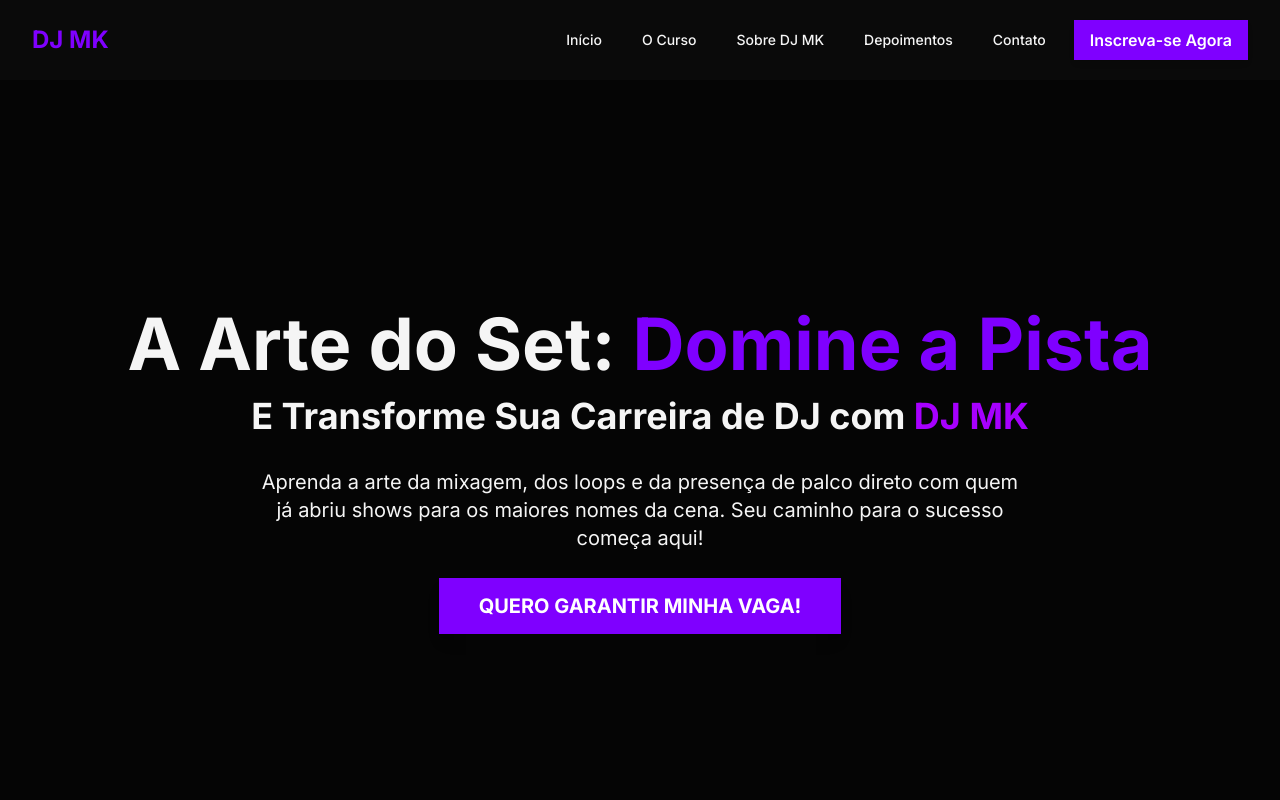
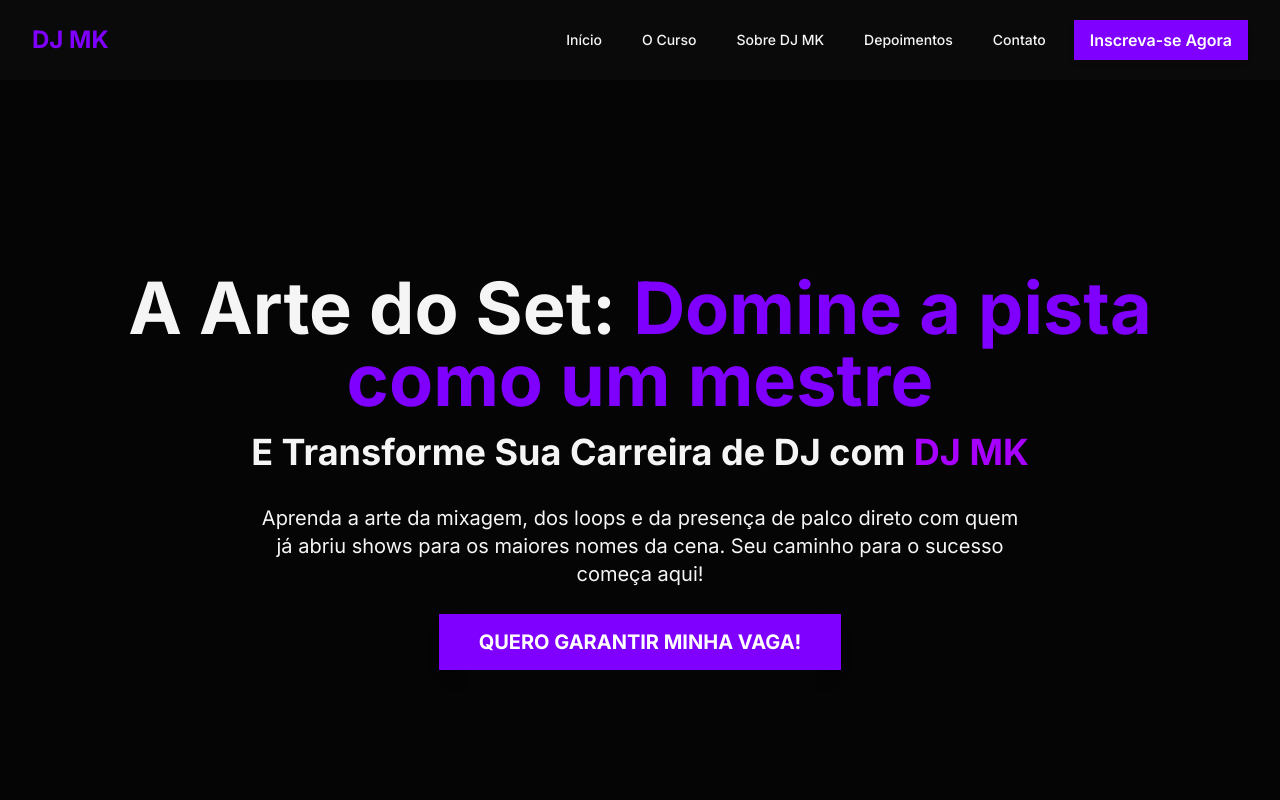
Before and after one commit to DJMKBRASIL/djmk-curso-site, a Next.js app: page / in a window 1280 px wide. Shown: the top 800 px of the page. Built offline with nearby package versions, Linux system fonts and the light colour scheme.

Commit message:
Atualiza texto principal do Hero

```diff
--- a/src/components/HeroSection.tsx
+++ b/src/components/HeroSection.tsx
@@ -13,7 +13,7 @@ const HeroSection: React.FC<HeroSectionProps> = ({ id }) => {
 
       <div className="relative z-10">
         <h1 className="text-5xl md:text-7xl font-bold mb-4">
-          {siteConfig.courseName}: <span className="text-secondary">Domine a Pista</span>
+          {siteConfig.courseName}: <span className="text-secondary">Domine a pista como um mestre</span>
         </h1>
         <h2 className="text-2xl md:text-4xl font-bold mb-8">
           E Transforme Sua Carreira de DJ com <span className="text-accent">{siteConfig.djName}</span>
```
